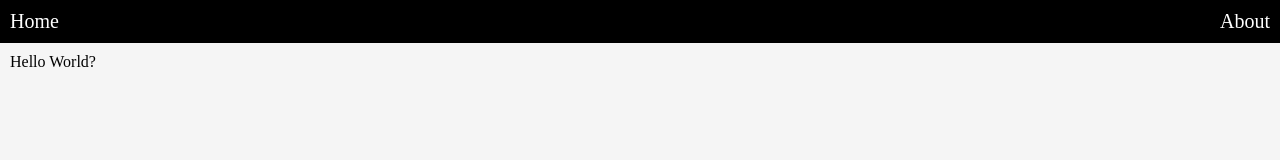
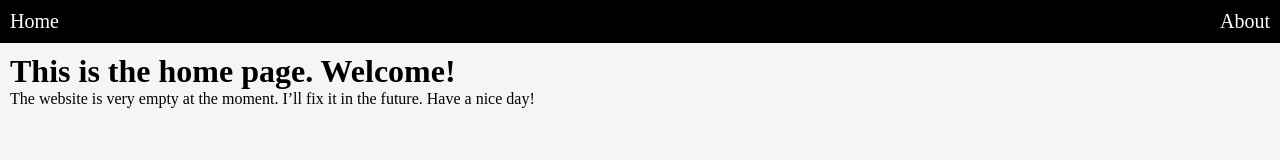
Before and after one commit to ahmetwithat/ahmetwithat.github.io, a plain HTML site: page _site/index.html in a window 1280 px wide. Drawn offline with Linux system fonts and the light colour scheme.

Commit message:
made index into a md file

```diff
--- a/_site/index.html
+++ b/_site/index.html
@@ -16,7 +16,8 @@
 </nav>
   </header>
   <div class="content">
-      <p>Hello World?</p>
+    <h1 id="this-is-the-home-page-welcome">This is the home page. Welcome!</h1>
+<p>The website is very empty at the moment. I’ll fix it in the future. Have a nice day!</p>
 
   </div>
 
```
Also changed, not shown: index.html (deleted, +0 -5 lines), 1 other file.
